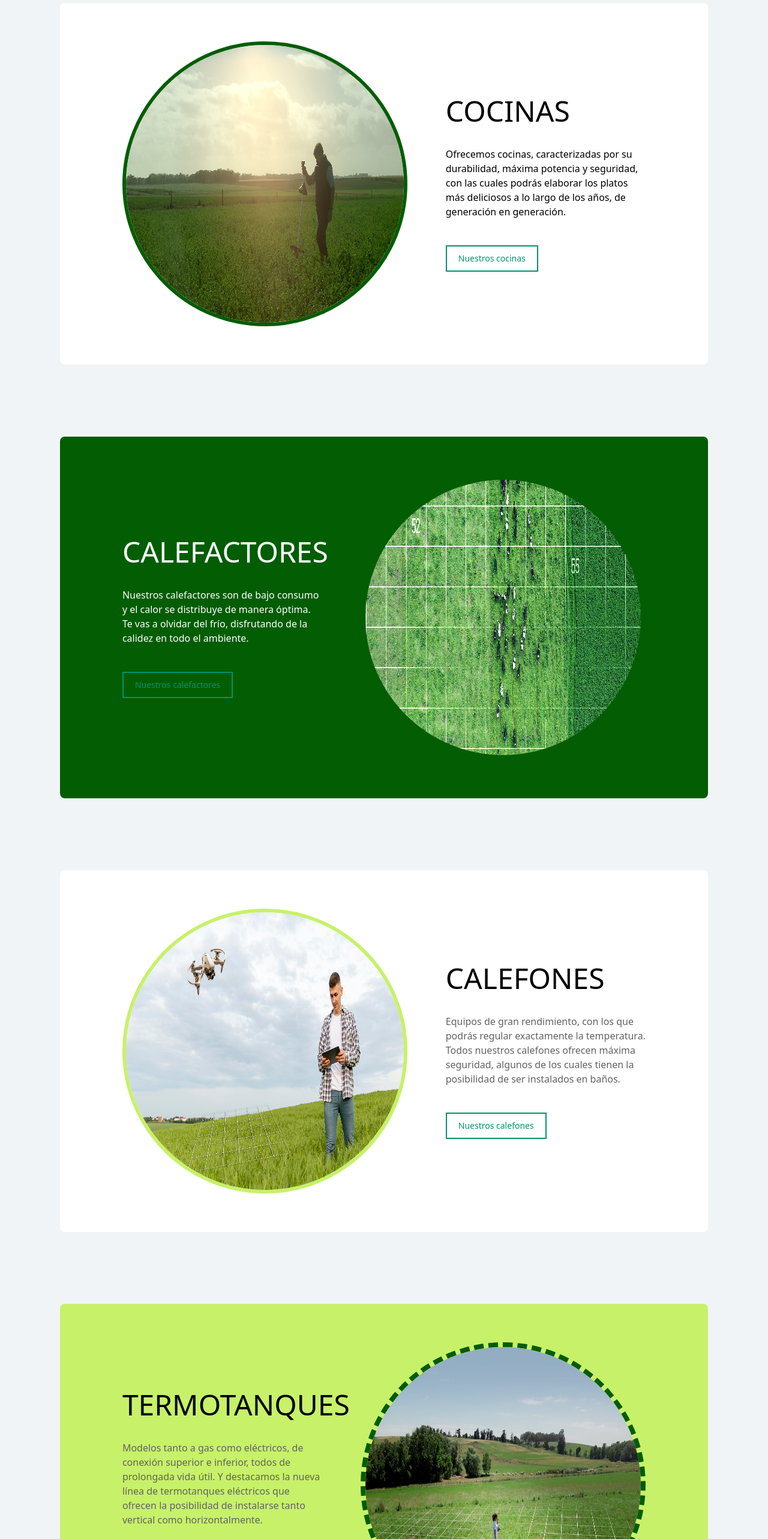
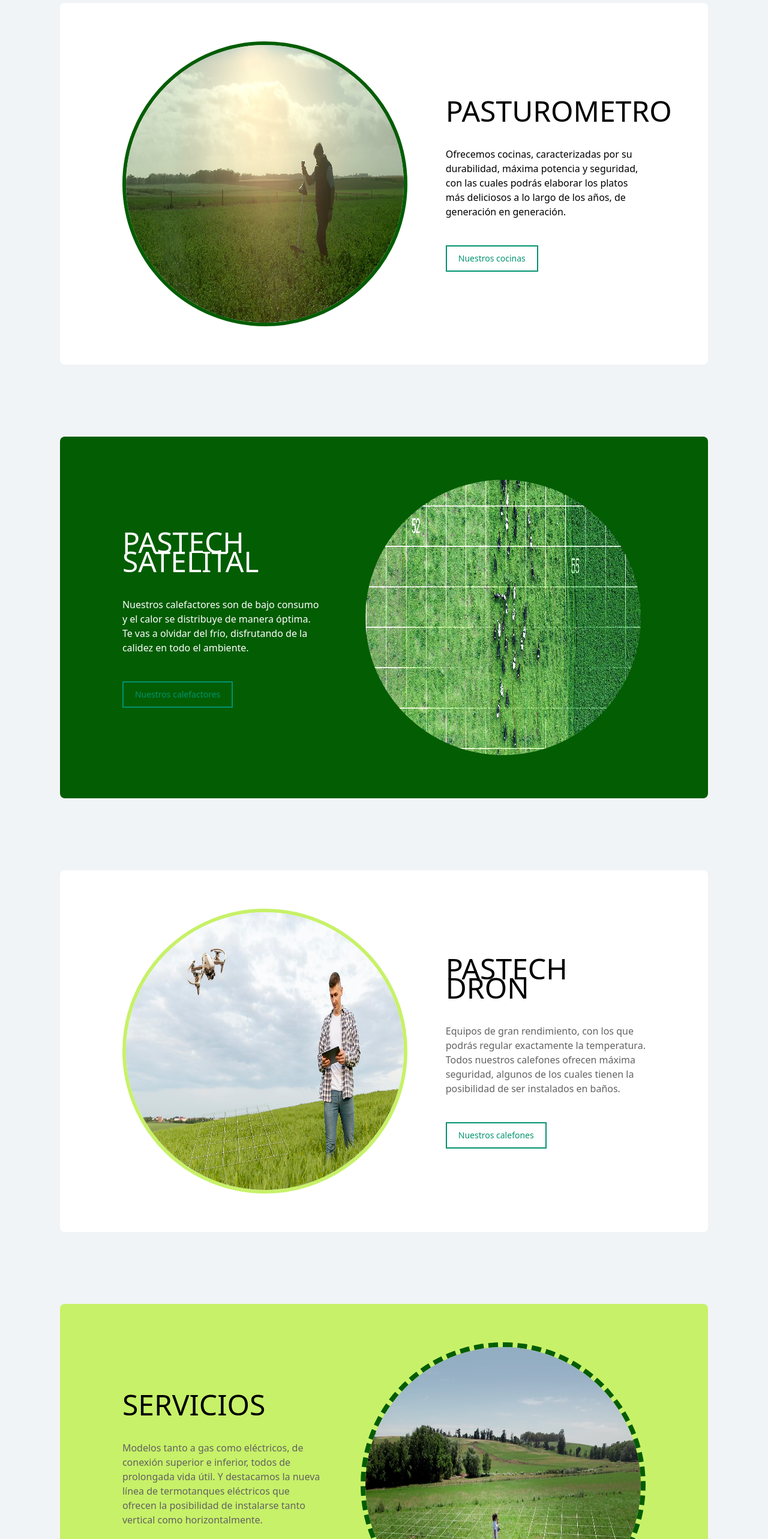
Before and after one commit to TomasMatarazzo/pastech-web, a React (Vite) app: page / in a window 1280 px wide. Shown: the part 855-3421 px from the top of the page at 60% size. Built offline with nearby package versions, Linux system fonts and the light colour scheme; a web font is replaced by a local one.

Commit message:
Update constants.js

```diff
--- a/src/assets/constants/constants.js
+++ b/src/assets/constants/constants.js
@@ -1,25 +1,25 @@
 const productos = [
     {
-        nombre:"COCINAS",
+        nombre:"PASTUROMETRO",
         descripcion:"Ofrecemos cocinas, caracterizadas por su durabilidad, máxima potencia y seguridad, con las cuales podrás elaborar los platos más deliciosos a lo largo de los años, de generación en generación.",
         imagen:"https://images.unsplash.com/photo-1531297484001-80022131f5a1?ixlib=rb-4.0.3&ixid=MnwxMjA3fDB8MHxwaG90by1wYWdlfHx8fGVufDB8fHx8&auto=format&fit=crop&w=2620&q=80",
         boton:"Nuestros cocinas"
 
     },
     {
-        nombre:"CALEFACTORES",
+        nombre:"PASTECH SATELITAL",
         descripcion:"Nuestros calefactores son de bajo consumo y el calor se distribuye de manera óptima. Te vas a olvidar del frío, disfrutando de la calidez en todo el ambiente.",
         imagen:"https://images.unsplash.com/photo-1531297484001-80022131f5a1?ixlib=rb-4.0.3&ixid=MnwxMjA3fDB8MHxwaG90by1wYWdlfHx8fGVufDB8fHx8&auto=format&fit=crop&w=2620&q=80",
         boton:"Nuestros calefactores"
     },
     {
-        nombre:"CALEFONES",
+        nombre:"PASTECH DRON",
         descripcion:"Equipos de gran rendimiento, con los que podrás regular exactamente la temperatura. Todos nuestros calefones ofrecen máxima seguridad, algunos de los cuales tienen la posibilidad de ser instalados en baños.",
         imagen:"https://images.unsplash.com/photo-1531297484001-80022131f5a1?ixlib=rb-4.0.3&ixid=MnwxMjA3fDB8MHxwaG90by1wYWdlfHx8fGVufDB8fHx8&auto=format&fit=crop&w=2620&q=80",
         boton:"Nuestros calefones"
     },
     {
-        nombre:"TERMOTANQUES",
+        nombre:"SERVICIOS",
         descripcion:"Modelos tanto a gas como eléctricos, de conexión superior e inferior, todos de prolongada vida útil. Y destacamos la nueva línea de termotanques eléctricos que ofrecen la posibilidad de instalarse tanto vertical como horizontalmente.",
         imagen:"https://images.unsplash.com/photo-1531297484001-80022131f5a1?ixlib=rb-4.0.3&ixid=MnwxMjA3fDB8MHxwaG90by1wYWdlfHx8fGVufDB8fHx8&auto=format&fit=crop&w=2620&q=80",
         boton:"Nuestros termotanques"
```
